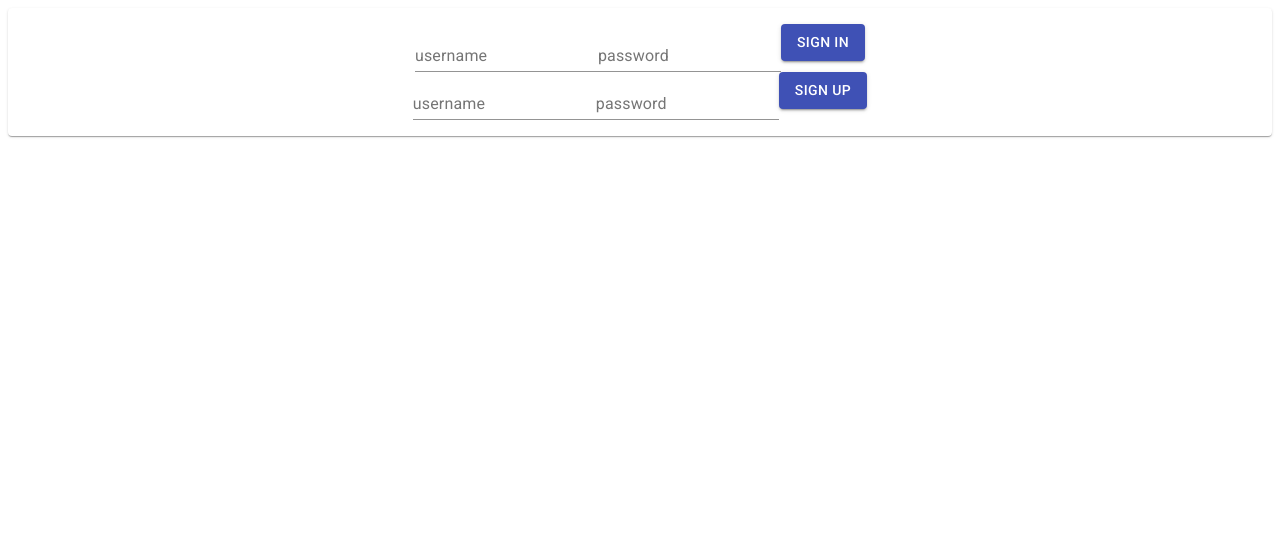
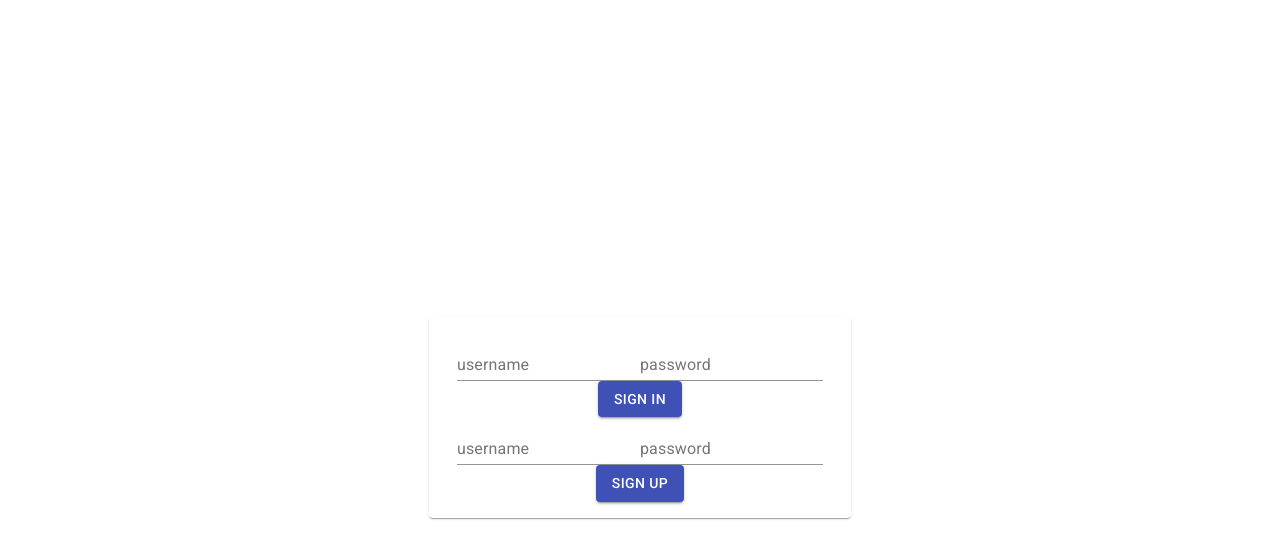
Before and after one commit to katrinamaris17/Weedster2.0, a React (Create React App) app in the folder client/: page / in a window 1280 px wide. Shown: the top 558 px of the page. Built offline with nearby package versions, Linux system fonts and the light colour scheme; grey boxes are pictures that could not be loaded.

Commit message:
updated feature page spacing

```diff
--- a/client/src/pages/Homepage/index.js
+++ b/client/src/pages/Homepage/index.js
@@ -7,6 +7,7 @@ import Grid from '@material-ui/core/Grid';
 import Container from '@material-ui/core/Container';
 import { WrappedSignIn, WrappedSignUp } from '../Viewer';
 import {useHistory } from 'react-router-dom';
+
 
 // export default function SimpleContainer() {
 //   const history = useHistory();
@@ -24,6 +25,13 @@ import {useHistory } from 'react-router-dom';
 //   );
 // }
 
+function Logo() {
+  return (
+    <Typography variant="body2" color="textSecondary" align="center" img src="">
+    </Typography>
+  );
+}
+
 const useStyles = makeStyles((theme) => ({
   root: {
     flexGrow: 1,
@@ -33,6 +41,10 @@ const useStyles = makeStyles((theme) => ({
     textAlign: 'center',
     color: theme.palette.text.secondary,
   },
+ logo: {
+    margin: theme.spacing(1),
+    backgroundImage: "url('./client/public/weedleaf_24.png')"
+  },
 }));
 
 export default function FullWidthGrid() {
@@ -41,14 +53,30 @@ export default function FullWidthGrid() {
 
   return (
     <div className={classes.root}>
-      <Grid container spacing={3}>
-        <Grid item xs={12}>
+  <Grid
+    container
+    spacing={0}
+    direction="column"
+    alignItems="center"
+    justify="center"
+    style={{ minHeight: '100vh' }}
+  >
+  <Grid item xs={4}>
+  <logo className={classes.logo}></logo>
+  <Paper className={classes.paper}>
+    <WrappedSignIn history={history}></WrappedSignIn>
+    <WrappedSignUp history={history}></WrappedSignUp>
+    </Paper>
+  </Grid>
+</Grid>
+      {/* <Grid container spacing={6}>
+        <Grid item md={4}>
           <Paper className={classes.paper}>
           <WrappedSignIn history={history}></WrappedSignIn>
           <WrappedSignUp history={history}></WrappedSignUp>
           </Paper>
         </Grid>
-      </Grid>
+      </Grid> */}
     </div>
   );
 }
```
Also changed, not shown: client/public/weedleaf_24.png (added).
